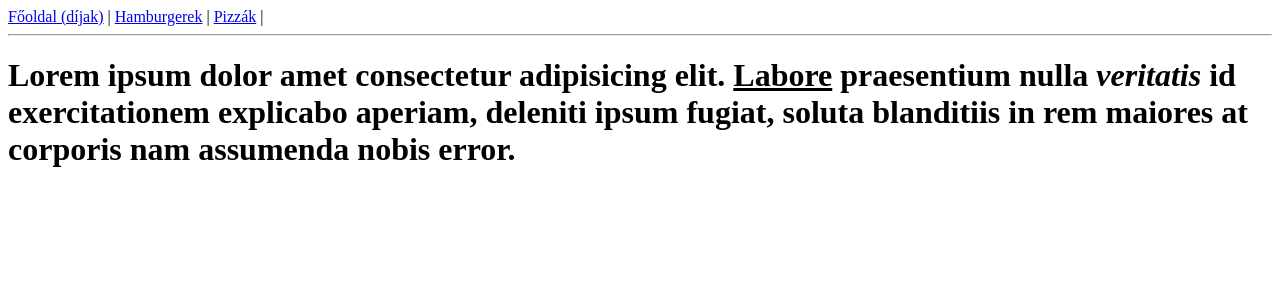
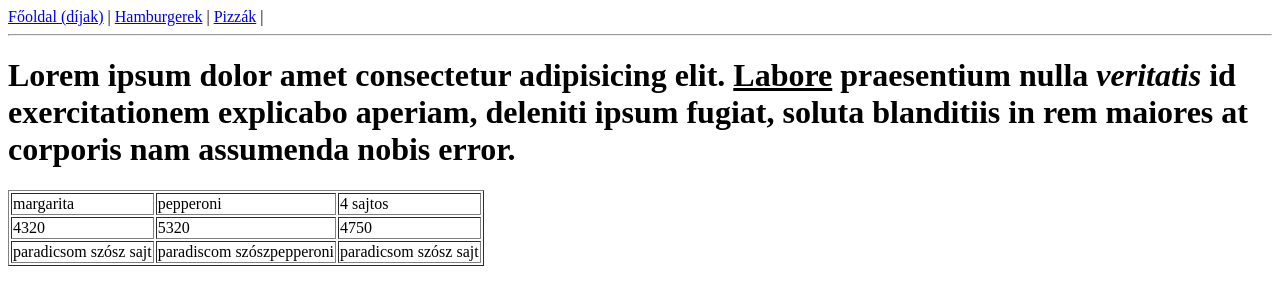
Before and after one commit to Marbo-dev/projekt3, a plain HTML site: page pizzak.html in a window 1280 px wide. Drawn offline with Linux system fonts and the light colour scheme.

Commit message:
tablazat

```diff
--- a/pizzak.html
+++ b/pizzak.html
@@ -13,8 +13,23 @@
 	<a href="pizzak.html">Pizzák</a> |
 	<hr>
 <h1>Lorem ipsum dolor <b>amet</b> consectetur adipisicing elit. <u>Labore</u> praesentium nulla <i>veritatis</i> id exercitationem explicabo aperiam, deleniti ipsum fugiat, soluta blanditiis in rem maiores at corporis nam assumenda nobis error.</h1>
-
-
+<table border="1">
+	<tr>
+		<td>margarita</td>
+		<td>pepperoni</td>
+		<td>4 sajtos</td>
+	</tr>
+	<tr>
+		<td>4320</td>
+		<td>5320</td>
+		<td>4750</td>
+	</tr>
+	<tr>
+		<td>paradicsom szósz sajt</td>
+		<td>paradiscom szószpepperoni </td>
+		<td>paradicsom szósz sajt </td>
+	</tr>
+</table>
 
 </body>
 </html>
```
